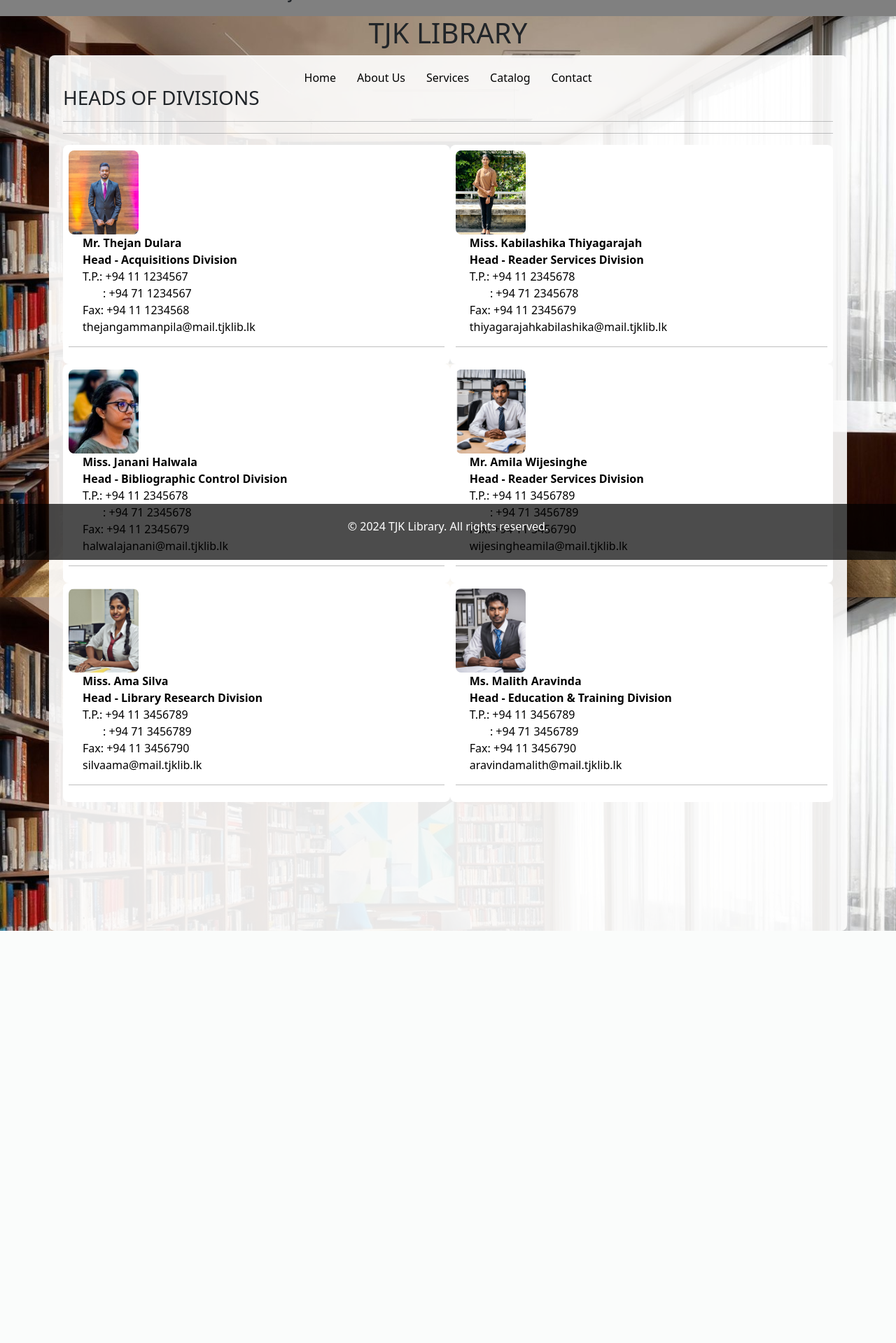
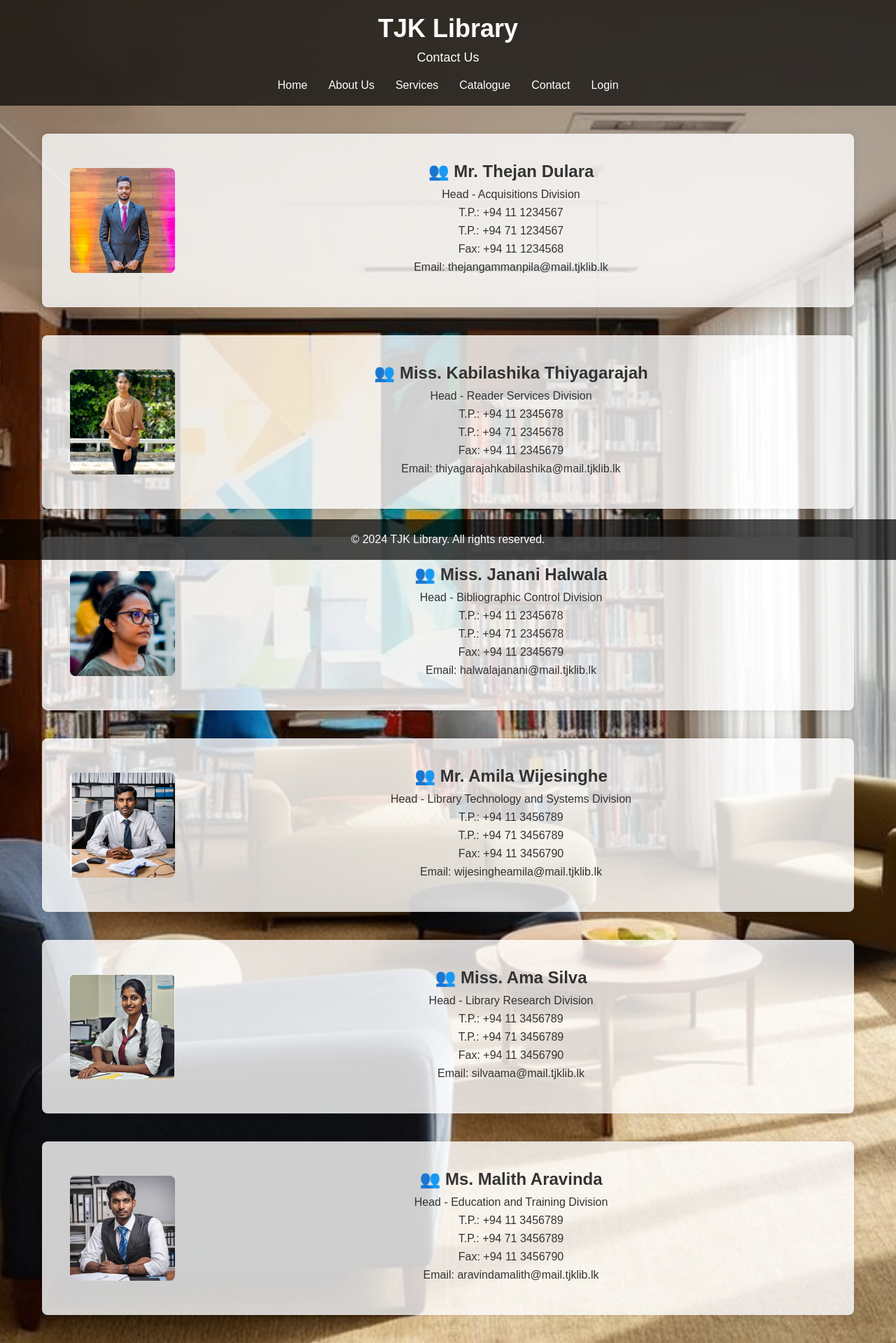
Before and after one commit to ThejanDulara/Group_1, a Django app: template lims_portal/lims_app/templates/lims_app/contact.html in a window 1280 px wide. Shown: the whole page at 70% size. Before the commit the page ends 1330 px from the top, so only its background shows below. Run offline with Django 3.2, Linux system fonts and the light colour scheme; the template is opened without the code that fills it, so the values that code supplies are empty; some libraries are stand-ins or nearby versions.

Commit message:
contact page updated

```diff
--- a/lims_portal/lims_app/templates/lims_app/contact.html
+++ b/lims_portal/lims_app/templates/lims_app/contact.html
@@ -3,115 +3,102 @@
 <head>
     <meta charset="UTF-8">
     <meta name="viewport" content="width=device-width, initial-scale=1.0">
-    <title>TJK Library - Heads</title>
-    <link rel="stylesheet" type="text/css" href="../css/bootstrap.min.css">
-    <link rel="stylesheet" type="text/css" href="../css/jquery-ui.css">
-    <link rel="stylesheet" type="text/css" href="../css/mystyles.css">
+    <title>TJK Library - Contact Us</title>
     {% load static %}
     <link rel="stylesheet" href="{% static 'CSS/contact.css' %}">
 </head>
 <body>
-<header class="welcome-header">
-    <div style="margin-top: -20px" class="container-fluid">
-        <div class="row backcolorblack"></div>
-        <div class="row backcolorfoot div_head">
-            <br class="br_head">
-            <p class="p_head">TJK LIBRARY AND DOCUMENTATION SERVICES BOARD</p>
-        </div>
-    </div>
-    <center><h1>TJK LIBRARY</h1></center>
-    <div class="container">
-        <div class="row">
-            <!-- heads page start -->
-            <div class="col-md-12">
-                <!-- breadcrumb start -->
+<header class="header">
+    <div class="header-content">
+        <h1>TJK Library</h1>
+        <p>Contact Us</p>
         <nav>
             <ul>
                 <li><a href="{% url 'home' %}">Home</a></li>
-                    <li><a href="#">About Us</a></li>
-                    <li><a href="#">Services</a></li>
-                    <li><a href="#">Catalog</a></li>
+                <li><a href="{% url 'about us' %}">About Us</a></li>
+                <li><a href="{% url 'services' %}">Services</a></li>
+                <li><a href="{% url 'catalogue' %}">Catalogue</a></li>
                 <li><a href="#">Contact</a></li>
+                <li><a href="{% url 'login' %}">Login</a></li>
             </ul>
         </nav>
-                <!-- breadcrumb end -->
-                <h3 class="fontheading3">HEADS OF DIVISIONS</h3>
-                <hr>
-                <hr>
-
-                <!-- Table to organize heads of divisions -->
-                <table class="table table-borderless">
-                    <tbody>
-                        <tr>
-                            <td class="head-details">
+    </div>
+</header>
+<main>
+    <div class="contact-details">
         <div class="head-image thejan"></div>
         <div class="contact-info">
-                                    <p class="contactshead">Mr. Thejan Dulara<br>Head - Acquisitions Division</p>
-                                    <p class="contacts">T.P.: +94 11 1234567<br>&nbsp;&nbsp;&nbsp;&nbsp;&nbsp;&nbsp;&nbsp;: +94 71 1234567<br>Fax: +94 11 1234568<br>thejangammanpila@mail.tjklib.lk</p>
+            <h2><span class="section-icon">👥</span> Mr. Thejan Dulara</h2>
+            <p>Head - Acquisitions Division</p>
+            <p>T.P.: +94 11 1234567</p>
+            <p>T.P.: +94 71 1234567</p>
+            <p>Fax: +94 11 1234568</p>
+            <p>Email: thejangammanpila@mail.tjklib.lk</p>
         </div>
-                                <hr>
-                            </td>
-                            <td class="head-details">
+    </div>
+
+    <div class="contact-details">
         <div class="head-image kabilashika"></div>
         <div class="contact-info">
-                                    <p class="contactshead">Miss. Kabilashika Thiyagarajah<br>Head - Reader Services Division</p>
-                                    <p class="contacts">T.P.: +94 11 2345678<br>&nbsp;&nbsp;&nbsp;&nbsp;&nbsp;&nbsp;&nbsp;: +94 71 2345678<br>Fax: +94 11 2345679<br>thiyagarajahkabilashika@mail.tjklib.lk</p>
+            <h2><span class="section-icon">👥</span> Miss. Kabilashika Thiyagarajah</h2>
+            <p>Head - Reader Services Division</p>
+            <p>T.P.: +94 11 2345678</p>
+            <p>T.P.: +94 71 2345678</p>
+            <p>Fax: +94 11 2345679</p>
+            <p>Email: thiyagarajahkabilashika@mail.tjklib.lk</p>
         </div>
-                                <hr>
-                            </td>
-                        </tr>
-                        <tr>
-                            <td class="head-details">
+    </div>
+
+    <div class="contact-details">
         <div class="head-image janani"></div>
         <div class="contact-info">
-                                    <p class="contactshead">Miss. Janani Halwala<br>Head - Bibliographic Control Division</p>
-                                    <p class="contacts">T.P.: +94 11 2345678<br>&nbsp;&nbsp;&nbsp;&nbsp;&nbsp;&nbsp;&nbsp;: +94 71 2345678<br>Fax: +94 11 2345679<br>halwalajanani@mail.tjklib.lk</p>
+            <h2><span class="section-icon">👥</span> Miss. Janani Halwala</h2>
+            <p>Head - Bibliographic Control Division</p>
+            <p>T.P.: +94 11 2345678</p>
+            <p>T.P.: +94 71 2345678</p>
+            <p>Fax: +94 11 2345679</p>
+            <p>Email: halwalajanani@mail.tjklib.lk</p>
         </div>
-                                <hr>
-                            </td>
-                            <td class="head-details">
+    </div>
+
+    <div class="contact-details">
         <div class="head-image amila"></div>
         <div class="contact-info">
-                                    <p class="contactshead">Mr. Amila Wijesinghe<br>Head - Reader Services Division</p>
-                                    <p class="contacts">T.P.: +94 11 3456789<br>&nbsp;&nbsp;&nbsp;&nbsp;&nbsp;&nbsp;&nbsp;: +94 71 3456789<br>Fax: +94 11 3456790<br>wijesingheamila@mail.tjklib.lk</p>
+            <h2><span class="section-icon">👥</span> Mr. Amila Wijesinghe</h2>
+            <p>Head - Library Technology and Systems Division</p>
+            <p>T.P.: +94 11 3456789</p>
+            <p>T.P.: +94 71 3456789</p>
+            <p>Fax: +94 11 3456790</p>
+            <p>Email: wijesingheamila@mail.tjklib.lk</p>
         </div>
-                                <hr>
-                            </td>
-                        </tr>
-                        <tr>
-                            <td class="head-details">
+    </div>
+
+    <div class="contact-details">
         <div class="head-image ama"></div>
         <div class="contact-info">
-                                    <p class="contactshead">Miss. Ama Silva<br>Head - Library Research Division</p>
-                                    <p class="contacts">T.P.: +94 11 3456789<br>&nbsp;&nbsp;&nbsp;&nbsp;&nbsp;&nbsp;&nbsp;: +94 71 3456789<br>Fax: +94 11 3456790<br>silvaama@mail.tjklib.lk</p>
+            <h2><span class="section-icon">👥</span> Miss. Ama Silva</h2>
+            <p>Head - Library Research Division</p>
+            <p>T.P.: +94 11 3456789</p>
+            <p>T.P.: +94 71 3456789</p>
+            <p>Fax: +94 11 3456790</p>
+            <p>Email: silvaama@mail.tjklib.lk</p>
         </div>
-                                <hr>
-                            </td>
-                            <td class="head-details">
+    </div>
+
+    <div class="contact-details">
         <div class="head-image malith"></div>
         <div class="contact-info">
-                                    <p class="contactshead">Ms. Malith Aravinda<br>Head - Education & Training Division</p>
-                                    <p class="contacts">T.P.: +94 11 3456789<br>&nbsp;&nbsp;&nbsp;&nbsp;&nbsp;&nbsp;&nbsp;: +94 71 3456789<br>Fax: +94 11 3456790<br>aravindamalith@mail.tjklib.lk</p>
-                                </div>
-                                <hr>
-                            </td>
-                        </tr>
-                    </tbody>
-                </table>
-
-            </div>
-            <!-- heads_of_divisions page end -->
-
-            <!-- side_bar start -->
-            <div class="col-md-4">
-                <br><br><br><br><br><br>
-            </div>
-            <!-- side_bar end -->
+            <h2><span class="section-icon">👥</span> Ms. Malith Aravinda</h2>
+            <p>Head - Education and Training Division</p>
+            <p>T.P.: +94 11 3456789</p>
+            <p>T.P.: +94 71 3456789</p>
+            <p>Fax: +94 11 3456790</p>
+            <p>Email: aravindamalith@mail.tjklib.lk</p>
         </div>
     </div>
-</header>
-</body>
+</main>
 <footer>
     <p>&copy; 2024 TJK Library. All rights reserved.</p>
 </footer>
+</body>
 </html>
--- a/lims_portal/static/css/contact.css
+++ b/lims_portal/static/css/contact.css
@@ -1,42 +1,44 @@
+/* Reset default margin and padding */
+* {
+    margin: 0;
+    padding: 0;
+    box-sizing: border-box;
+}
+
 body {
+    font-family: Arial, sans-serif;
+    margin: 0;
+    padding: 0;
     background-image: url('../images/background.jpg');
     background-size: cover;
     background-repeat: no-repeat;
-    background-attachment: fixed;
+    background-position: center center;
+    color: #333;
 }
-.container {
-    background-color: rgba(255, 255, 255, 0.9); /* Adding a slight white background for readability */
-    padding: 20px;
-    border-radius: 8px;
-}
-.contactshead {
-    font-weight: bold;
-}
-.contacts {
-    margin-bottom: 20px;
-}
-.breadcrumb {
-    background-color: rgba(255, 255, 255, 0.8);
-}
-.btnsub {
-    margin-top: 10px;
-}
-.br {
-    margin-bottom: 20px;
-}
-.backcolorblack {
-    background-color: black;
-}
-.backcolorfoot {
-    background-color: gray;
-}
-.div_head {
+
+.header {
+    background-color: rgba(0, 0, 0, 0.7); /* Semi-transparent black background */
+    color: #fff;
+    padding: 20px 0;
     text-align: center;
 }
-.p_head {
+
+.header-content {
+    max-width: 1200px;
+    margin: 0 auto;
+    padding: 0 20px;
+}
+
+.header h1 {
+    margin: 0;
+    font-size: 36px;
+}
+
+.header p {
+    margin: 10px 0 20px;
     font-size: 18px;
-    font-weight: bold;
 }
+
 nav ul {
     list-style: none;
     padding: 0;
@@ -50,7 +52,7 @@ nav ul li {
 }
 
 nav ul li a {
-    color: black;
+    color: #fff;
     text-decoration: none;
     font-size: 16px;
 }
@@ -58,57 +60,73 @@ nav ul li a {
 nav ul li a:hover {
     text-decoration: underline;
 }
-.head-details {
+
+main {
+    max-width: 1200px;
+    margin: 40px auto;
+    padding: 0 20px;
+    text-align: center;
+}
+
+
+.contact-details {
+    display: flex;
     align-items: center;
-    margin-bottom: 20px;
-    background-color: rgba(255, 255, 255, 0.8); /* Slight white background for readability */
-    padding: 10px;
+    justify-content: flex-start; /* Items start from the left */
+    margin-bottom: 40px;
+    padding: 40px;
+    border-top: none;
+    background-color: rgba(255, 255, 255, 0.8);
     border-radius: 8px;
+    box-shadow: 0 0 10px rgba(0, 0, 0, 0.1); /* Apply box shadow */
 }
+
 .head-image {
-    width: 100px;
-    height: 120px;
+    width: 150px; /* Adjust size of the image */
+    height: 150px; /* Adjust size of the image */
+    border-radius: 5%; /* Make the image round */
     background-size: cover;
-    background-position: left;
-    background-repeat: no-repeat;
-    margin-right: 20px;
-    border-radius: 8px;
+    background-position: center;
+    margin-right: 30px; /* Space between image and text */
 }
+
+/* Individual styles for each person's image */
 .head-image.thejan {
-    background-image: url('../images/image1.jpg');
-
+    background-image: url('../images/image1.jpg'); /* Replace with actual image path */
 }
 
 .head-image.kabilashika {
-    background-image: url('../images/image2.jpg');
-
+    background-image: url('../images/image2.jpg'); /* Replace with actual image path */
 }
 
 .head-image.janani {
-    background-image: url('../images/image3.jpg');
-
+    background-image: url('../images/image3.jpg'); /* Replace with actual image path */
 }
 
 .head-image.amila {
-    background-image: url('../images/image5.png');
+    background-image: url('../images/image5.png'); /* Replace with actual image path */
 }
 
 .head-image.ama {
-    background-image: url('../images/image4.png');
+    background-image: url('../images/image4.png'); /* Replace with actual image path */
 }
 
 .head-image.malith {
-    background-image: url('../images/image6.png');
+    background-image: url('../images/image6.png'); /* Replace with actual image path */
 }
+
 .contact-info {
-    padding-left: 20px;
+    flex: 1; /* Take remaining space */
 }
-.table {
-    width: 100%;
-    margin-bottom: 20px;
+
+.contact-info h2 {
+    font-size: 24px;
+    margin-bottom: 10px;
 }
+
 .contact-info p {
-    margin: 0;
+    font-size: 16px;
+    margin-bottom: 8px;
 }
 
 footer {
@@ -120,3 +138,7 @@ footer {
     bottom: 0;
     width: 100%;
 }
+
+footer p {
+    margin: 0;
+}
```
Also changed, not shown: lims_portal/static/images/image2.jpg. Lines whose indentation alone changed are shown as unchanged.
